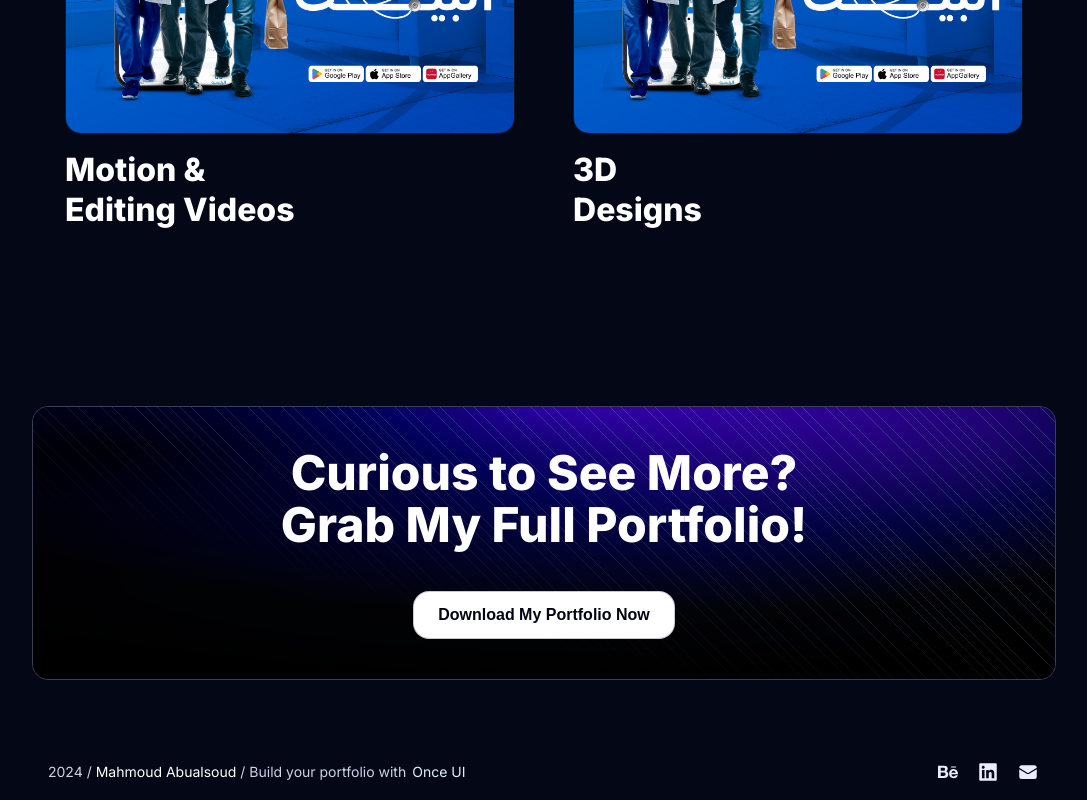
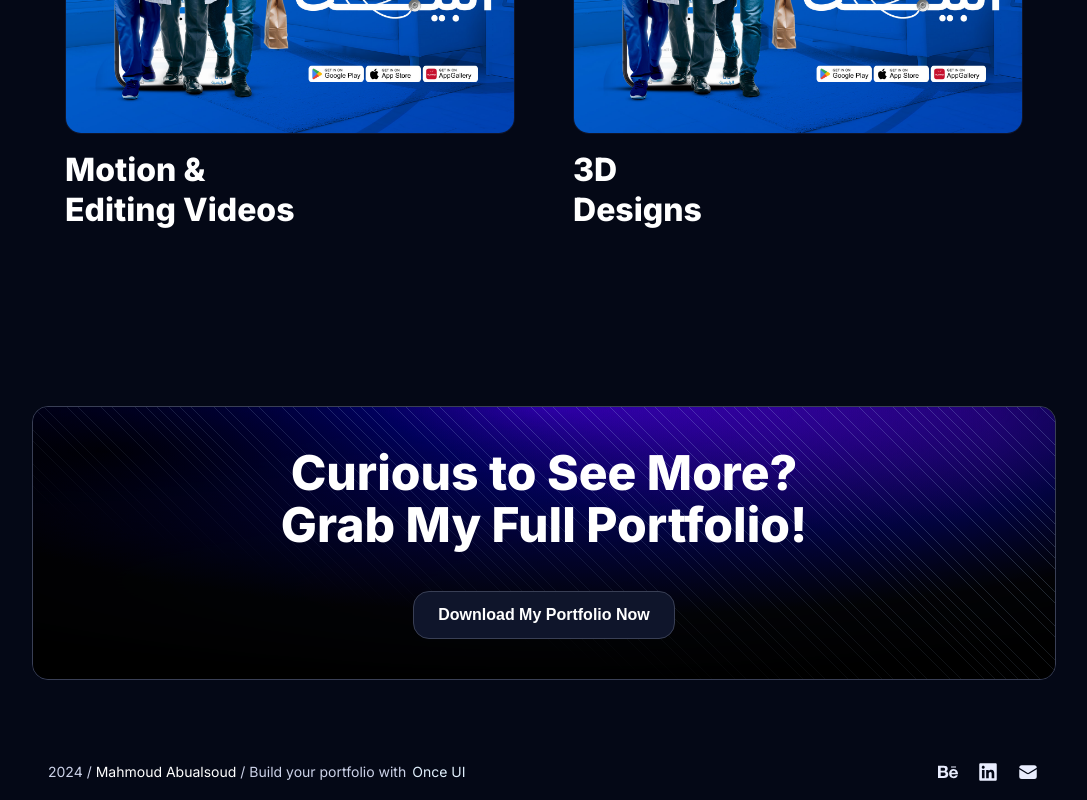
Before and after one commit to mahmoudahmed6544/portfolio, a Next.js app: page /en/myprojects in a window 1280 px wide. Shown: the part 1948-2748 px from the top of the page, without its empty margins (96-1183 px from the left). Built offline with nearby package versions, Linux system fonts and the light colour scheme.

Commit message:
fix the button to download portfolio

```diff
--- a/src/components/myprojects/DownloadPortfolio.tsx
+++ b/src/components/myprojects/DownloadPortfolio.tsx
@@ -46,7 +46,7 @@ export function DownloadPortfolio() {
                 Grab My Full Portfolio!
             </Heading>
             <Button
-                variant="primary"
+                variant="secondary"
                 size="l"
                 className={styles.button}
                 onClick={handleDownload}>
```
